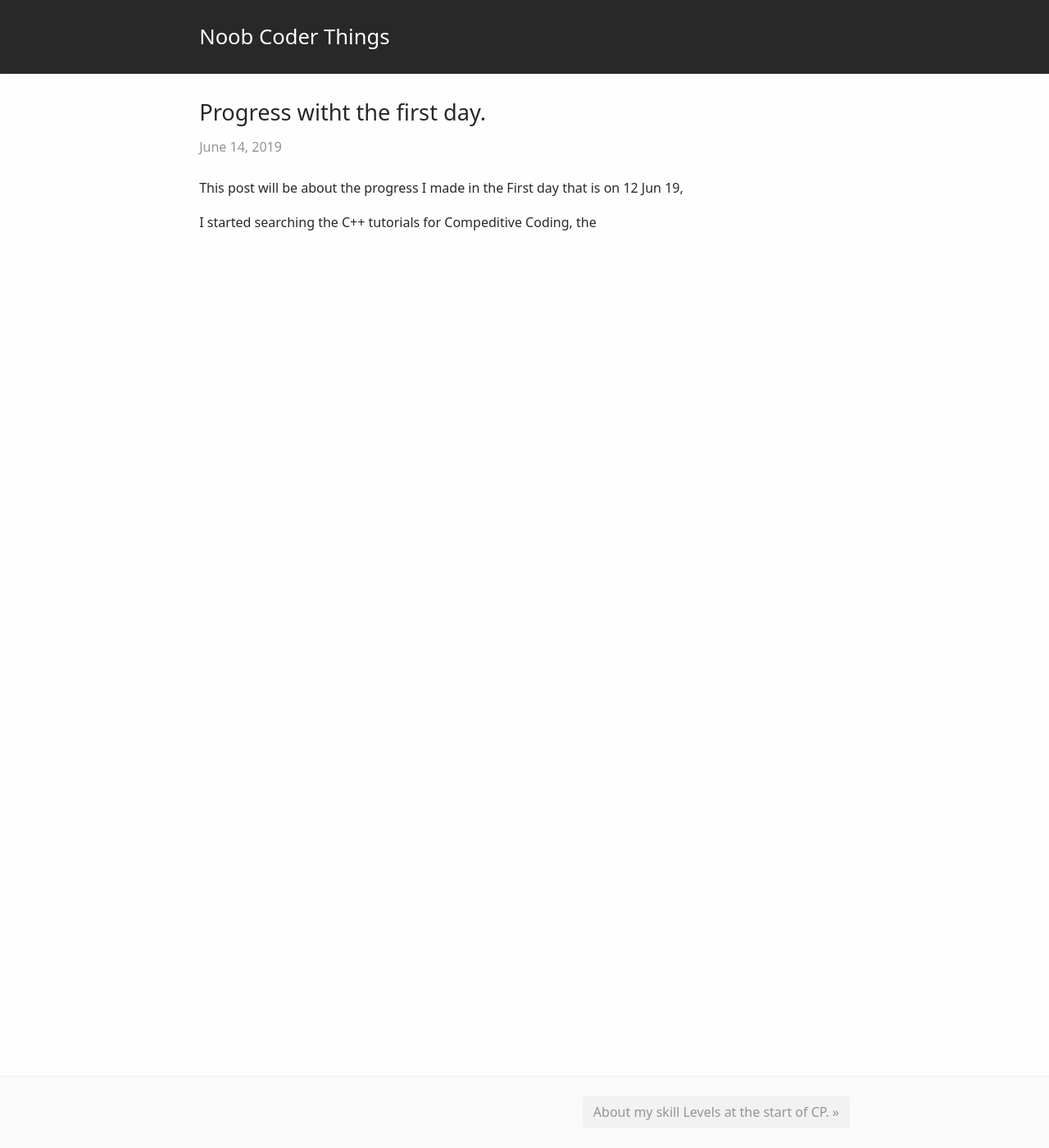
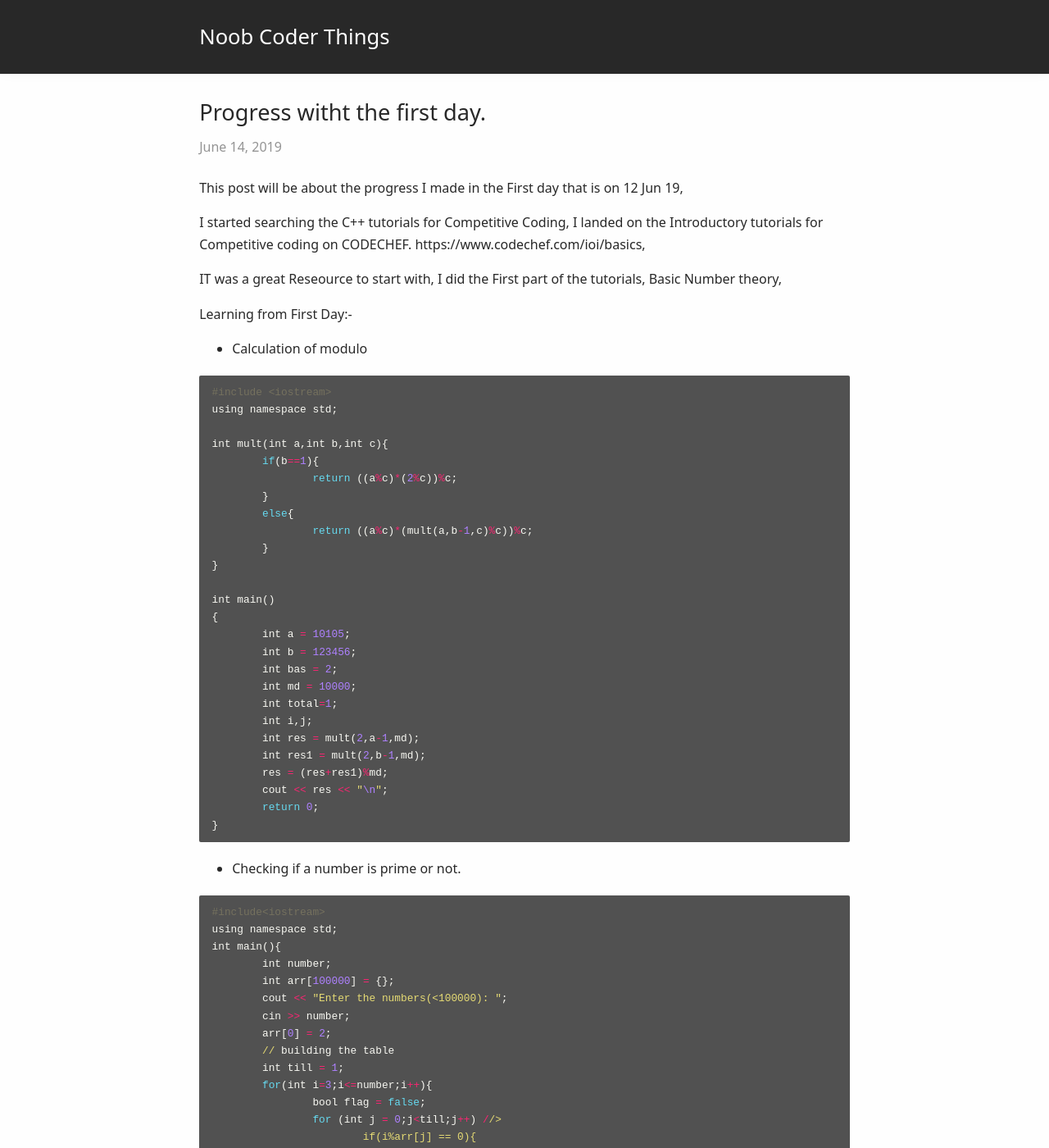
Before and after one commit to AnuragSahu/Noob_coder_things, a Jekyll site: the page built from _posts/2019-06-14-Progress-of-the-first-day.md, in a window 1280 px wide and 1400 px high. Shown: the whole window at 82% size. Built offline with Jekyll 4.4.1, drawn with Linux system fonts in a browser that asks for light colours; our own code applies the rules of GitHub Pages for plain Markdown files; some of the changed text lies outside the part shown.

Commit message:
Adding new post

```diff
--- a/_posts/2019-06-14-Progress-of-the-first-day.md
+++ b/_posts/2019-06-14-Progress-of-the-first-day.md
@@ -4,4 +4,97 @@ title: "Progress witht the first day."
 
 This post will be about the progress I made in the First day that is on 12 Jun 19,
 
-I started searching the C++ tutorials for Compeditive Coding, the
+I started searching the C++ tutorials for Competitive Coding, I landed on the Introductory tutorials for Competitive coding on CODECHEF. https://www.codechef.com/ioi/basics, <br>
+
+IT was a great Reseource to start with, I did the First part of the tutorials, Basic Number theory,
+
+Learning from First Day:-
+ - Calculation of modulo
+{% highlight ruby %}
+
+#include <iostream>
+using namespace std;
+
+int mult(int a,int b,int c){
+        if(b==1){
+                return ((a%c)*(2%c))%c;
+        }
+        else{
+                return ((a%c)*(mult(a,b-1,c)%c))%c;
+        }
+}
+
+int main()
+{
+        int a = 10105;
+        int b = 123456;
+        int bas = 2;
+        int md = 10000;
+        int total=1;
+        int i,j;
+        int res = mult(2,a-1,md);
+        int res1 = mult(2,b-1,md);
+        res = (res+res1)%md;
+        cout << res << "\n";
+        return 0;
+}
+
+
+{% endhighlight %}
+
+- Checking if a number is prime or not.
+
+{% highlight ruby %}
+
+#include<iostream>
+using namespace std;
+int main(){
+	int number;
+	int arr[100000] = {};
+	cout << "Enter the numbers(<100000): ";
+	cin >> number;
+	arr[0] = 2;
+	// building the table
+	int till = 1;
+	for(int i=3;i<=number;i++){
+		bool flag = false;
+		for (int j = 0;j<till;j++) //>
+			if(i%arr[j] == 0){
+				flag = true;
+				break;
+		}
+		if(flag == false){
+			arr[till++] = i;
+		}
+	}
+// Checking the if the number is prime
+	if(number == arr[till-1]){ cout << "YES\n";}
+	else { cout << "NO\n";}
+	return 0;
+}
+
+{% endhighlight %}
+
+- Calculation of (N-1)! % N
+{% highlight ruby %}
+
+#include <iostream>
+using namespace std;
+
+int factorial(int number){
+	if(number == 1){
+		return 1;
+	}
+	else return number * factorial(number-1);
+}
+
+int main()
+{
+	int number;
+	cout << "Enter the number: ";
+	cin >> number;
+	cout << factorial(number -1) % number << "\n";
+    return 0;
+}
+
+{% endhighlight %}
```
